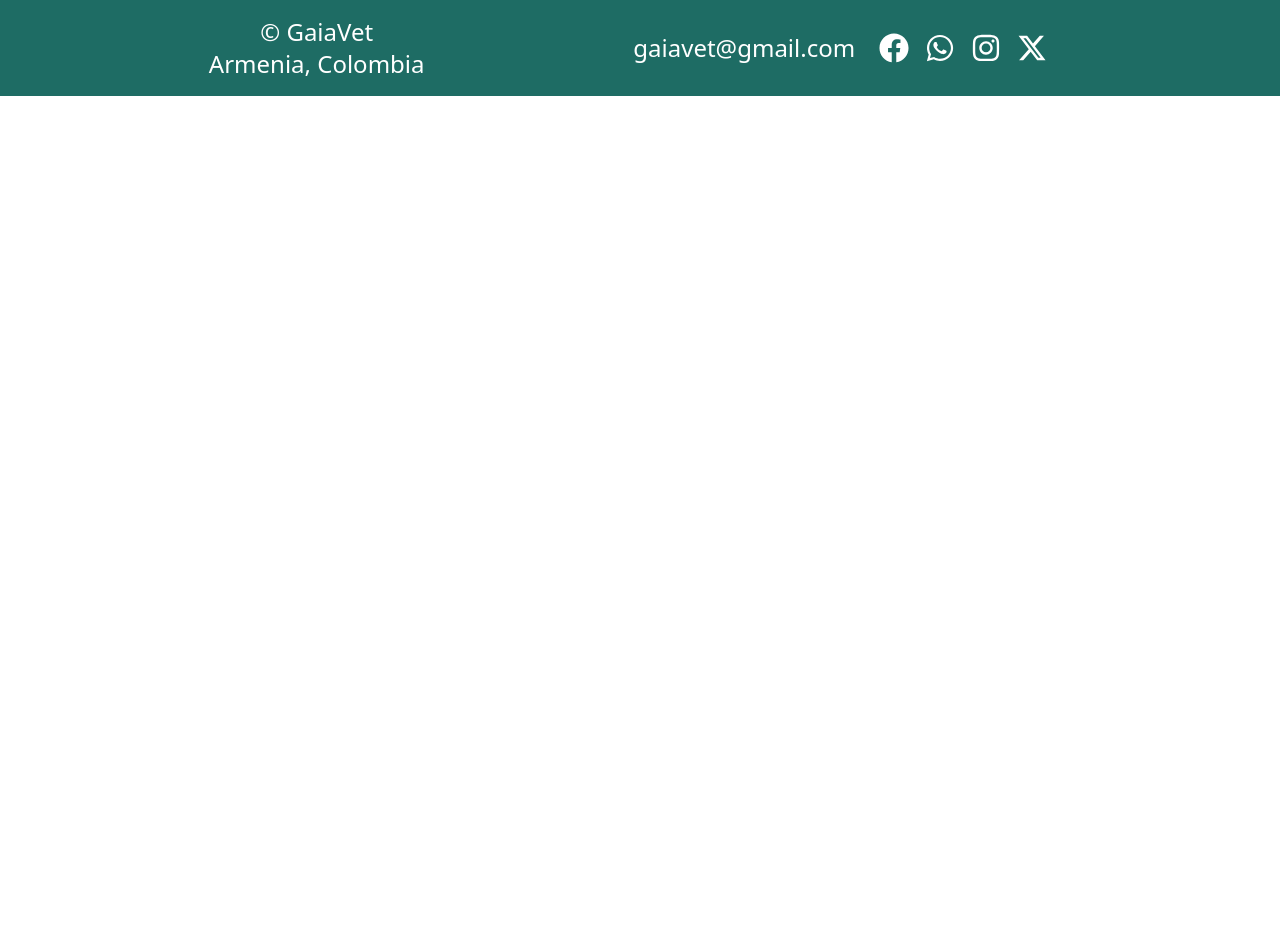
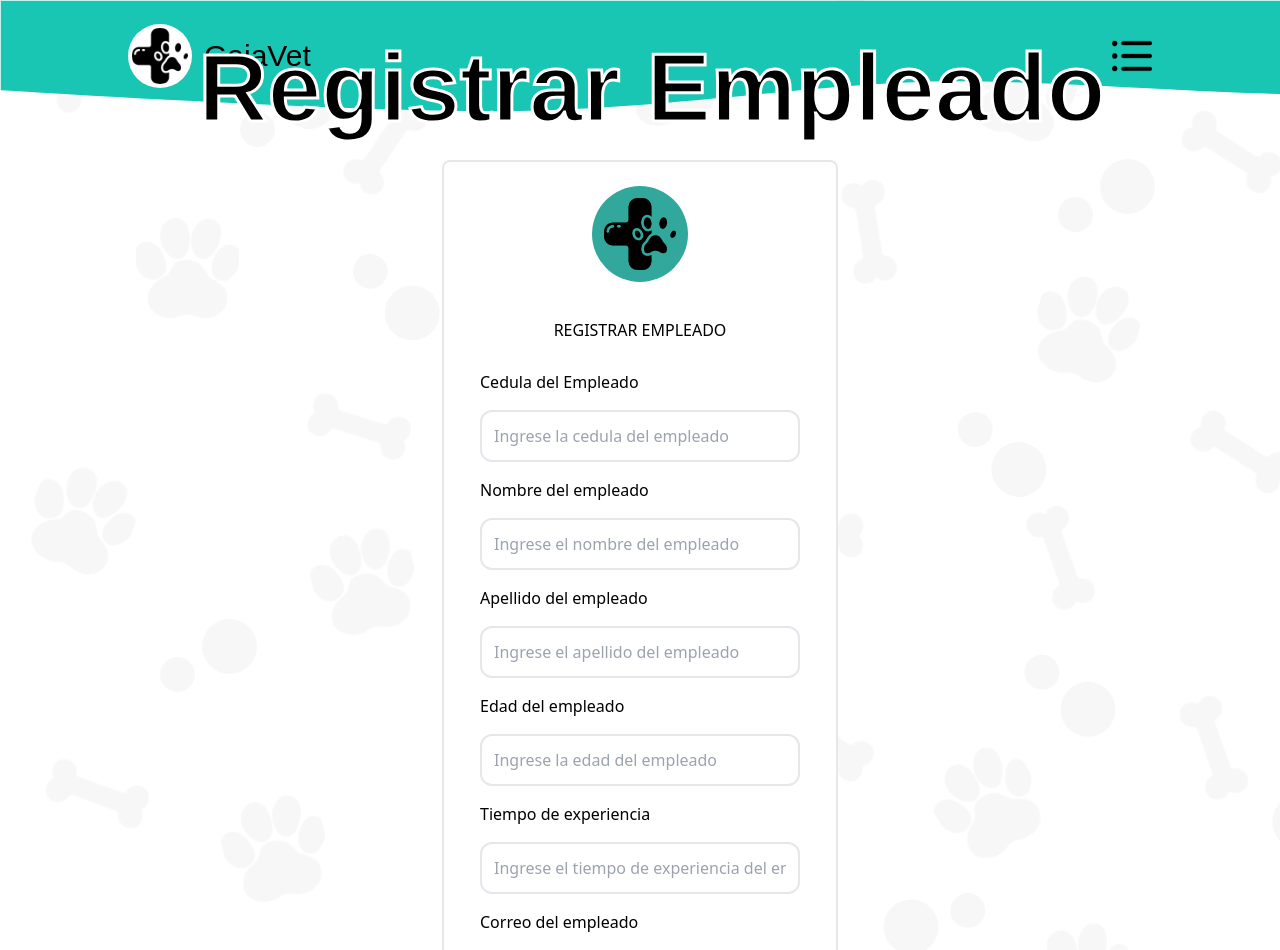
Before and after one commit to santiagocastano589/GaiaVet, a React (Vite) app: page /admin/registerEmployee in a window 1280 px wide. Shown: the top 950 px of the page. Before the commit the page ends 800 px from the top, so only its background shows below. Built offline with nearby package versions, Linux system fonts and the light colour scheme; a web font is replaced by a local one; what tailwindcss-animated would draw is missing.

Commit message:
I upload employee register

```diff
--- a/src/App.jsx
+++ b/src/App.jsx
@@ -21,6 +21,7 @@ import { Review } from './Components/Pages/Review/Review';
 
 import { ProductRegister } from './Components/Pages/ProductRegister/ProductRegister';
 import { AdminProducts } from './Components/Pages/AdminProducts/AdminProducts';
+import { EmployeeRegister } from './Components/EmployeeRegister/EmployeeRegister';
 
 
 
@@ -41,6 +42,7 @@ function App() {
 
           <Route path="/admin/productRegister" element={<ProductRegister />} />
           <Route path="/admin/productList" element={<AdminProducts />} />
+          <Route path="/admin/registerEmployee" element={<EmployeeRegister />} />
 
 
           <Route path="/reseña" element={<Review />} />
--- /dev/null
+++ b/src/Components/EmployeeRegister/EmployeeRegister.jsx
@@ -0,0 +1,100 @@
+import React, { useState, useContext } from 'react';
+import { AuthContext } from '../Context/Context';
+import { Input } from '../Input/Input';
+import logo from '../../assets/logoGaia.webp';
+import { Button } from '../Button/Button';
+import { Header } from '../Layouts/Header/Header';
+
+export const EmployeeRegister = () => {
+  const [employee, setEmployee] = useState({
+    cedulaEmpleado: '',
+    nombre: '',
+    apellido: '',
+    edad: 0,
+    tiempoExp: '',
+    correo: '',
+    contraseña: '',
+    role: 'Empleado',
+  });
+  const { authToken } = useContext(AuthContext);
+
+  const handleChange = (e) => {
+    const { name, value } = e.target;
+    setEmployee({ ...employee, [name]: value });
+  };
+
+  const handleSubmit = async (e) => {
+    e.preventDefault();
+
+    if (!authToken) {
+      console.error('Token de autenticación no disponible');
+      alert('Token de autenticación no disponible');
+      return;
+    }
+
+    if (!employee.nombre || !employee.correo || !employee.contraseña) {
+      console.error('Faltan campos requeridos');
+      alert('Por favor, complete todos los campos requeridos');
+      return;
+    }
+
+    try {
+      const response = await fetch('http://localhost:3000/registerE', {
+        method: 'POST',
+        headers: {
+          'Content-Type': 'application/json',
+          Authorization: `Bearer ${authToken}`,
+        },
+        body: JSON.stringify(employee),
+      });
+
+      const data = await response.json();
+      console.log('Respuesta del servidor:', data);
+
+      if (response.ok) {
+        alert('Empleado registrado con éxito');
+        setEmployee({
+          cedulaEmpleado: '',
+          nombre: '',
+          apellido: '',
+          edad: 0,
+          tiempoExp: '',
+          correo: '',
+          contraseña: '',
+          role: 'Empleado',
+        });
+      } else {
+        alert('Error al registrar el empleado: ' + data.message);
+      }
+    } catch (error) {
+      console.error('Error:', error);
+      alert('Error al registrar el empleado');
+    }
+  };
+
+  return (
+    <div className='h-full w-full flex flex-col'>
+      <Header title='Registrar Empleado' />
+      <div className='flex justify-center items-center z-0 pt-36 pb-10 '>
+        <div className='bg-white flex justify-center items-center flex-col border-solid border-2 border-gray rounded-lg mt-4'>
+          <div className='w-24 p-3 bg-blue-border rounded-full my-6'>
+            <img className='' src={logo} alt='logo' />
+          </div>
+          <h2 className='my-3'>REGISTRAR EMPLEADO</h2>
+          <form className='flex flex-col' onSubmit={handleSubmit}>
+            <Input lblName={'Cedula del Empleado'} name='cedulaEmpleado' type='text' placeholder='Ingrese la cedula del empleado' onChange={handleChange} value={employee.cedulaEmpleado} />
+            <Input lblName={'Nombre del empleado'} name='nombre' type='text' placeholder='Ingrese el nombre del empleado' onChange={handleChange} value={employee.nombre} />
+            <Input lblName={'Apellido del empleado'} name='apellido' type='text' placeholder='Ingrese el apellido del empleado' onChange={handleChange} value={employee.apellido} />
+            <Input lblName={'Edad del empleado'} name='edad' type='number' placeholder='Ingrese la edad del empleado' onChange={handleChange} value={employee.edad} />
+            <Input lblName={'Tiempo de experiencia'} name='tiempoExp' type='text' placeholder='Ingrese el tiempo de experiencia del empleado' onChange={handleChange} value={employee.tiempoExp} />
+            <Input lblName={'Correo del empleado'} name='correo' type='email' placeholder='Ingrese el correo del empleado' onChange={handleChange} value={employee.correo} />
+            <Input lblName={'Contraseña del empleado'} name='contraseña' type='password' placeholder='Ingrese la contraseña del empleado' onChange={handleChange} value={employee.contraseña} />
+            <div className='flex justify-center items-center flex-col'>
+              <Button textButton='Registrar Empleado' type='submit' />
+            </div>
+          </form>
+        </div>
+      </div>
+    </div>
+  );
+};
```
